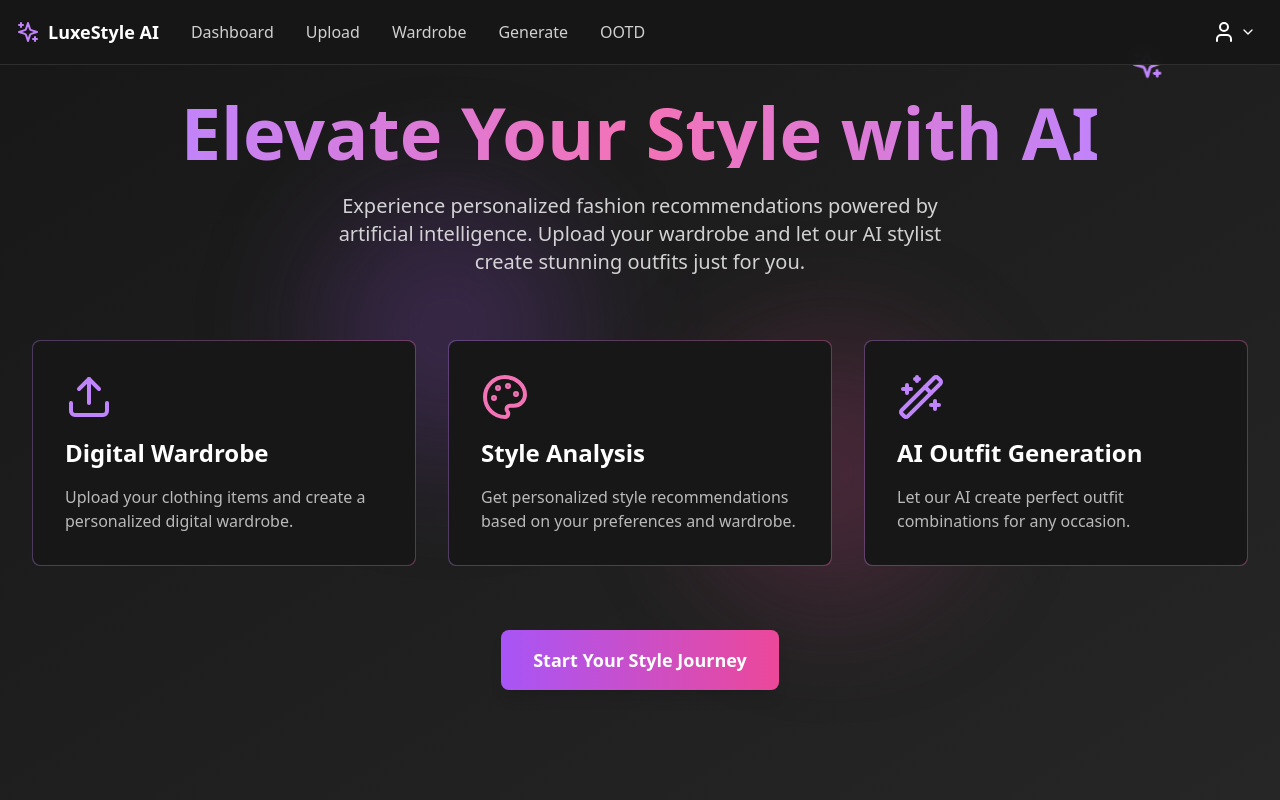
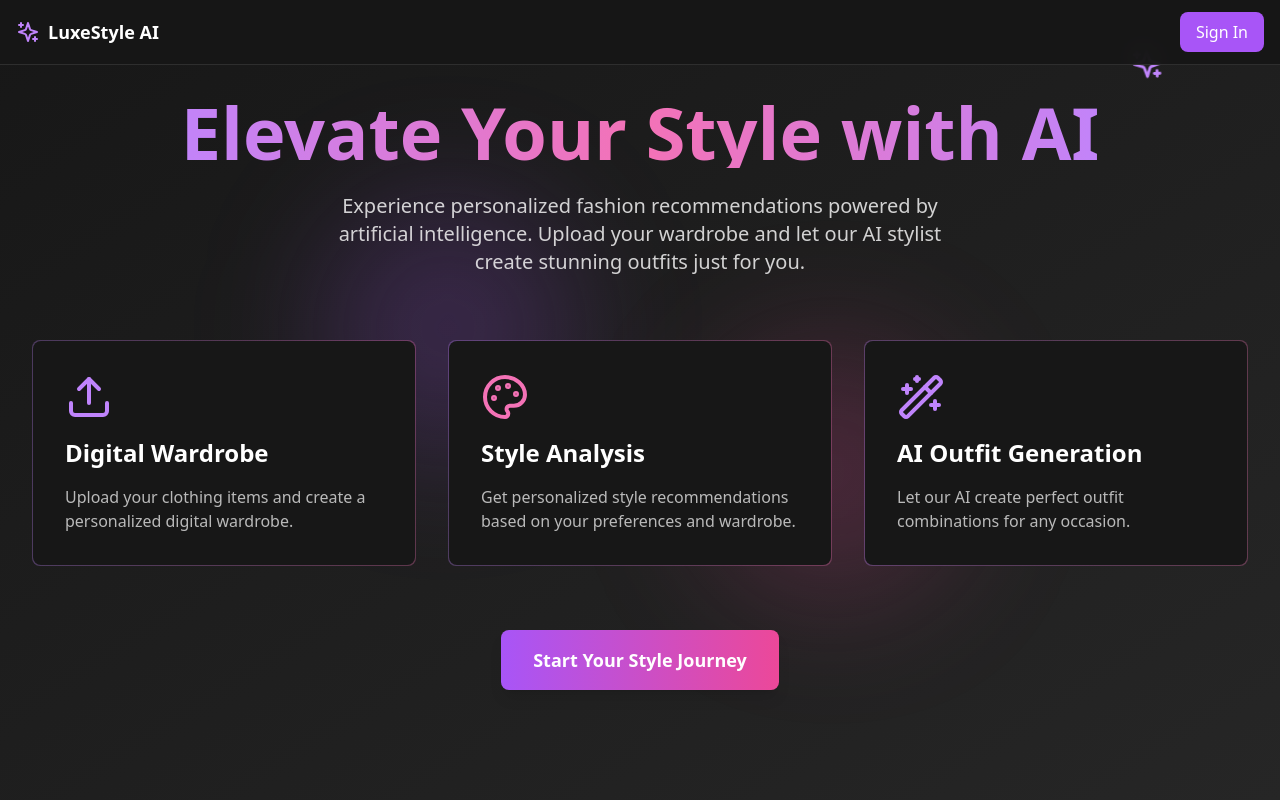
Before and after one commit to priyanshajmera/reactfrontend, a React (Vite) app: page / in a window 1280 px wide. Shown: the top 800 px of the page. Built offline with nearby package versions, Linux system fonts and the light colour scheme.

Commit message:
Update Navbar.tsx

```diff
--- a/src/components/Navbar.tsx
+++ b/src/components/Navbar.tsx
@@ -1,59 +1,51 @@
 import React, { useState } from 'react';
 import { Link, useLocation } from 'react-router-dom';
-import { Sparkles, Menu, User, LogOut, Settings, ChevronDown } from 'lucide-react';
+import { Home, User, ChevronDown, LogOut, Settings, Sparkles } from 'lucide-react';
 
 const Navbar = () => {
   const location = useLocation();
-  const [isMenuOpen, setIsMenuOpen] = useState(false);
   const [isProfileOpen, setIsProfileOpen] = useState(false);
+
+  // Check if the current route is home
+  const isHomePage = location.pathname === '/';
+  const isDashboardPage = location.pathname === '/dashboard';
 
   return (
     <nav className="fixed w-full z-50 bg-neutral-900/95 backdrop-blur-md border-b border-white/10">
       <div className="container mx-auto px-4 py-3">
-        <div className="flex items-center justify-between lg:justify-start">
-          {/* Mobile menu button - Left */}
-          <button
-            onClick={() => setIsMenuOpen(!isMenuOpen)}
-            className="lg:hidden p-2 text-white hover:text-purple-400 transition-colors"
-            aria-label="Toggle menu"
-          >
-            <Menu className="w-6 h-6" />
-          </button>
-
-          {/* Logo - Center on mobile, left on desktop */}
+        <div className="flex items-center justify-between">
+          {/* Logo */}
           <Link
             to="/"
-            className="flex items-center space-x-2 group lg:ml-0 mx-auto lg:mr-8"
-            onClick={() => setIsMenuOpen(false)}
+            className="flex items-center space-x-2 group text-white hover:text-purple-400 transition-colors"
           >
-            <div className="relative">
             <Sparkles className="w-6 h-6 text-purple-400 transition-transform duration-300 group-hover:scale-110" />
-            </div>
-            <span className="text-lg font-bold text-white">
-              LuxeStyle AI
-            </span>
+            <span className="text-lg font-bold">LuxeStyle AI</span>
           </Link>
 
-          {/* Desktop Navigation - Hidden on mobile */}
-          <div className="hidden lg:flex items-center space-x-8 flex-grow">
-            <Link to="/dashboard" className={`nav-link ${location.pathname === '/dashboard' ? 'text-purple-400' : 'text-white/80'}`}>
-              Dashboard
+          {/* Right Section */}
+          <div className="flex items-center space-x-4">
+            {/* Conditional Home Icon */}
+            {!isHomePage && !isDashboardPage && (
+              <Link
+                to="/dashboard"
+                className="flex items-center space-x-1 group text-white hover:text-purple-400 transition-colors"
+              >
+                <Home className="w-6 h-6" />
+                <span className="text-lg"> Home</span>
               </Link>
-            <Link to="/upload" className={`nav-link ${location.pathname === '/upload' ? 'text-purple-400' : 'text-white/80'}`}>
-              Upload
+            )}
+
+            {/* Conditional Sign In Button for Home Page */}
+            {isHomePage ? (
+              <Link
+                to="/login"
+                className="px-4 py-2 bg-purple-500 text-white rounded-lg hover:bg-purple-600 transition"
+              >
+                Sign In
               </Link>
-            <Link to="/wardrobe" className={`nav-link ${location.pathname === '/wardrobe' ? 'text-purple-400' : 'text-white/80'}`}>
-              Wardrobe
-            </Link>
-            <Link to="/generate" className={`nav-link ${location.pathname === '/generate' ? 'text-purple-400' : 'text-white/80'}`}>
-              Generate
-            </Link>
-            <Link to="/ootd" className={`nav-link ${location.pathname === '/ootd' ? 'text-purple-400' : 'text-white/80'}`}>
-              OOTD
-            </Link>
-          </div>
-
-          {/* Profile Menu - Right */}
+            ) : (
+              /* Profile Menu */
               <div className="relative">
                 <button
                   onClick={() => setIsProfileOpen(!isProfileOpen)}
@@ -66,25 +58,25 @@ const Navbar = () => {
 
                 {/* Profile Dropdown */}
                 {isProfileOpen && (
-              <div className="dropdown-menu">
+                  <div className="absolute right-0 mt-2 w-48 bg-neutral-900/95 shadow-lg rounded-lg border border-white/10">
                     <Link
                       to="/profile"
-                  className="dropdown-item flex items-center space-x-2"
+                      className="dropdown-item flex items-center space-x-2 p-3 hover:bg-purple-500/10 transition"
                       onClick={() => setIsProfileOpen(false)}
                     >
                       <User className="w-4 h-4" />
                       <span>Profile</span>
                     </Link>
-                <Link
+                    {/* <Link
                       to="/settings"
-                  className="dropdown-item flex items-center space-x-2"
+                      className="dropdown-item flex items-center space-x-2 p-3 hover:bg-purple-500/10 transition"
                       onClick={() => setIsProfileOpen(false)}
                     >
                       <Settings className="w-4 h-4" />
                       <span>Settings</span>
-                </Link>
+                    </Link> */}
                     <button
-                  className="dropdown-item flex items-center space-x-2 w-full text-left"
+                      className="dropdown-item flex items-center space-x-2 p-3 w-full text-left hover:bg-purple-500/10 transition"
                       onClick={() => setIsProfileOpen(false)}
                     >
                       <LogOut className="w-4 h-4" />
@@ -93,52 +85,7 @@ const Navbar = () => {
                   </div>
                 )}
               </div>
-        </div>
-
-        {/* Mobile Navigation Drawer */}
-        <div
-          className={`
-            lg:hidden fixed inset-x-0 top-[57px] bg-neutral-900/95 backdrop-blur-md border-b border-white/10
-            transition-all duration-300 ease-in-out
-            ${isMenuOpen ? 'translate-y-0 opacity-100' : '-translate-y-full opacity-0'}
-          `}
-        >
-          <div className="container mx-auto py-4 px-4 flex flex-col space-y-3">
-            <Link
-              to="/dashboard"
-              className={`py-3 px-4 rounded-lg ${location.pathname === '/dashboard' ? 'bg-purple-500/20 text-purple-400' : 'text-white/80'} hover:bg-purple-500/10 transition-colors`}
-              onClick={() => setIsMenuOpen(false)}
-            >
-              Dashboard
-            </Link>
-            <Link
-              to="/upload"
-              className={`py-3 px-4 rounded-lg ${location.pathname === '/upload' ? 'bg-purple-500/20 text-purple-400' : 'text-white/80'} hover:bg-purple-500/10 transition-colors`}
-              onClick={() => setIsMenuOpen(false)}
-            >
-              Upload
-            </Link>
-            <Link
-              to="/wardrobe"
-              className={`py-3 px-4 rounded-lg ${location.pathname === '/wardrobe' ? 'bg-purple-500/20 text-purple-400' : 'text-white/80'} hover:bg-purple-500/10 transition-colors`}
-              onClick={() => setIsMenuOpen(false)}
-            >
-              Wardrobe
-            </Link>
-            <Link
-              to="/generate"
-              className={`py-3 px-4 rounded-lg ${location.pathname === '/generate' ? 'bg-purple-500/20 text-purple-400' : 'text-white/80'} hover:bg-purple-500/10 transition-colors`}
-              onClick={() => setIsMenuOpen(false)}
-            >
-              Generate
-            </Link>
-            <Link
-              to="/ootd"
-              className={`py-3 px-4 rounded-lg ${location.pathname === '/ootd' ? 'bg-purple-500/20 text-purple-400' : 'text-white/80'} hover:bg-purple-500/10 transition-colors`}
-              onClick={() => setIsMenuOpen(false)}
-            >
-              OOTD
-            </Link>
+            )}
           </div>
         </div>
       </div>
```
Lines whose indentation alone changed are shown as unchanged.
